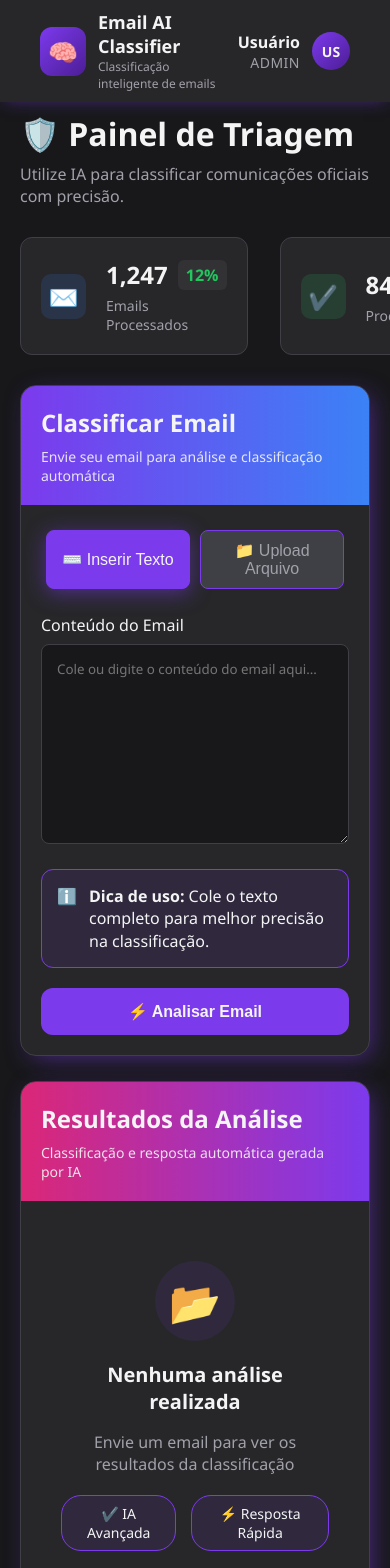
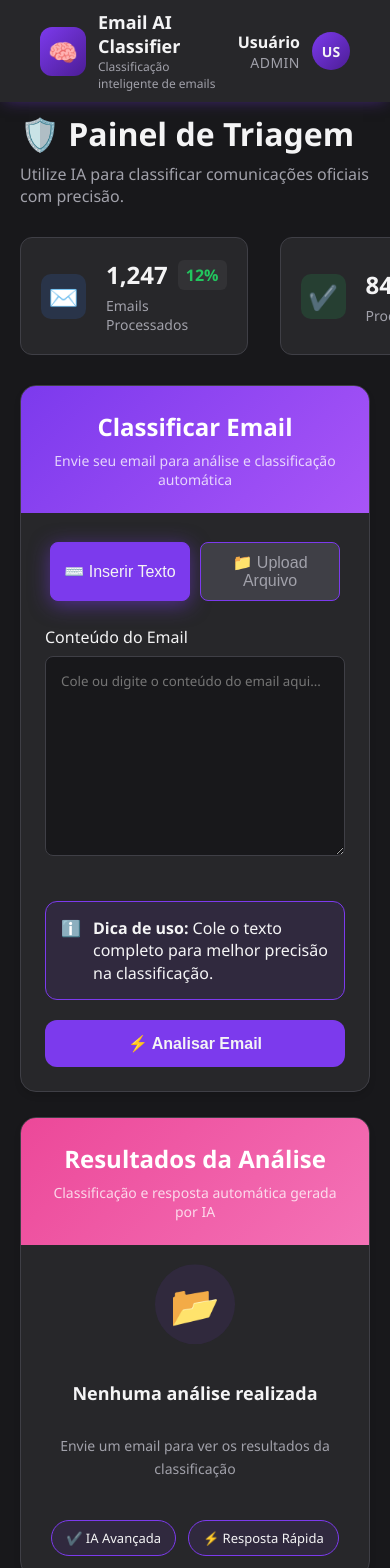
Before and after one commit to Lucascfsb/autoU-email, a React (Create React App) app in the folder frontend/: page / in a window 390 px wide. Shown: the top 1568 px of the page. Built offline with nearby package versions, Linux system fonts and the light colour scheme.

Commit message:
Ajuste css result card

```diff
--- a/frontend/src/styles/ResultsCard.css
+++ b/frontend/src/styles/ResultsCard.css
@@ -2,50 +2,134 @@
   CARD DE RESULTADOS
 ======================================== */
 
-/* Estado vazio */
+/* ✅ Card ocupa toda altura disponível */
+.card-panel {
+  background: var(--bg-secondary);
+  border-radius: 16px;
+  box-shadow: 0 4px 6px rgba(0, 0, 0, 0.1);
+  overflow: hidden;
+  transition: all 0.3s;
+  display: flex;
+  flex-direction: column;
+  height: 100%;
+}
+
+/* Header do card */
+.card-header {
+  padding: 24px;
+  text-align: center;
+  flex-shrink: 0;
+}
+
+.card-header h3 {
+  font-size: 24px;
+  font-weight: 700;
+  margin-bottom: 8px;
+  color: #fff;
+}
+
+.card-header p {
+  font-size: 14px;
+  color: rgba(255, 255, 255, 0.85);
+  margin: 0;
+}
+
+/* Gradientes do header */
+.purple-gradient {
+  background: linear-gradient(135deg, #7c3aed, #a855f7);
+}
+
+.pink-gradient {
+  background: linear-gradient(135deg, #ec4899, #f472b6);
+}
+
+/* Body ocupa todo espaço restante */
+.card-body {
+  padding: 24px;
+  flex: 1;
+  display: flex;
+  flex-direction: column;
+  overflow-y: auto;
+}
+
+/* Quando centralizado, usa todo o espaço */
+.card-body.centered {
+  display: flex;
+  justify-content: center;
+  align-items: center;
+  padding: 40px 24px;
+}
+
+/* Estado vazio - SEMPRE CENTRALIZADO */
 .empty-state {
   text-align: center;
-  padding: 40px 20px;
+  padding: 0;
+  display: flex;
+  flex-direction: column;
+  align-items: center;
+  justify-content: center;
+  width: 100%;
+  max-width: 400px;
+  margin: 0 auto;
 }
 
 .empty-icon-circle {
-  width: 80px;
-  height: 80px;
-  margin: 0 auto 20px;
+  width: 100px;
+  height: 100px;
+  margin: 0 auto 24px;
   background: rgba(124, 58, 237, 0.1);
   border-radius: 50%;
   display: flex;
   align-items: center;
   justify-content: center;
-  font-size: 42px;
+  font-size: 48px;
+  animation: float 3s ease-in-out infinite;
+}
+
+@keyframes float {
+  0%, 100% { transform: translateY(0px); }
+  50% { transform: translateY(-10px); }
 }
 
 .empty-state h4 {
   color: var(--text-primary);
-  margin: 10px 0;
-  font-size: 20px;
+  margin: 16px 0;
+  font-size: 22px;
+  font-weight: 600;
 }
 
 .empty-state p {
   color: var(--text-muted);
-  margin-bottom: 20px;
+  margin-bottom: 24px;
+  font-size: 15px;
+  line-height: 1.6;
 }
 
 /* Badges de confiança */
 .trust-badges {
   display: flex;
-  gap: 15px;
+  gap: 16px;
   justify-content: center;
-  margin-top: 20px;
+  margin-top: 24px;
+  flex-wrap: wrap;
 }
 
 .trust-badges span {
   background: rgba(124, 58, 237, 0.1);
-  padding: 8px 16px;
+  padding: 10px 18px;
   border-radius: 20px;
   font-size: 14px;
   color: var(--text-primary);
   border: 1px solid var(--accent-purple);
+  transition: all 0.2s;
+  white-space: nowrap;
+}
+
+.trust-badges span:hover {
+  background: rgba(124, 58, 237, 0.2);
+  border-color: #a855f7;
+  transform: translateY(-2px);
+  box-shadow: 0 4px 8px rgba(124, 58, 237, 0.2);
 }
 
 /* ========================================
@@ -57,7 +141,6 @@
   flex-direction: column;
   gap: 20px;
   width: 100%;
-  max-width: 100%;
   animation: fadeIn 0.4s ease-out;
 }
 
@@ -76,7 +159,7 @@
 .result-badge {
   align-self: flex-start;
   padding: 8px 16px;
-  margin: 8px 0 8px;
+  margin: 0;
   border-radius: 8px;
   font-weight: 700;
   font-size: 14px;
@@ -97,41 +180,11 @@
 }
 
 /* ========================================
-  CAIXA DE SUGESTÃO (EXISTENTE)
-======================================== */
-
-.suggestion-box {
-  display: flex;
-  flex-direction: column;
-  gap: 8px;
-  width: 100%;
-}
-
-.suggestion-box label {
-  font-size: 12px;
-  font-weight: 600;
-  color: var(--text-muted);
-  text-transform: uppercase;
-  letter-spacing: 0.5px;
-  margin-bottom: 8px;
-}
-
-.suggestion-text {
-  background: var(--bg-primary);
-  border: 1px solid var(--bg-tertiary);
-  padding: 16px;
-  border-radius: 8px;
-  color: var(--text-primary);
-  min-height: 200px;
-  margin-bottom: 16px;
-}
-
-/* ========================================
-  ✅ NOVO: BARRA DE CONFIANÇA
+  BARRA DE CONFIANÇA
 ======================================== */
 
 .confidence-meter {
-  padding: 14px;
+  padding: 12px;
   background: rgba(124, 58, 237, 0.05);
   border-radius: 8px;
   border: 1px solid rgba(124, 58, 237, 0.2);
@@ -144,16 +197,15 @@
   color: var(--text-muted);
   margin-bottom: 8px;
   text-transform: uppercase;
-  letter-spacing: 0.5px;
 }
 
 .confidence-bar-container {
   width: 100%;
-  height: 18px;
+  height: 20px;
   background: rgba(255, 255, 255, 0.05);
   border-radius: 10px;
   overflow: hidden;
-  margin-bottom: 4px;
+  margin-bottom: 8px;
   box-shadow: inset 0 2px 4px rgba(0, 0, 0, 0.2);
 }
 
@@ -161,7 +213,6 @@
   height: 100%;
   transition: width 0.8s cubic-bezier(0.4, 0, 0.2, 1);
   border-radius: 10px;
-  box-shadow: 0 0 10px rgba(34, 197, 94, 0.5);
 }
 
 .confidence-value {
@@ -169,15 +220,14 @@
   font-size: 16px;
   font-weight: 700;
   color: var(--accent-green);
-  margin-top: 4px;
 }
 
 /* ========================================
-  ✅ NOVO: CAIXA DE JUSTIFICATIVA
+  JUSTIFICATIVA
 ======================================== */
 
 .justification-box {
-  padding: 14px;
+  padding: 12px;
   background: rgba(168, 85, 247, 0.05);
   border-left: 3px solid #a855f7;
   border-radius: 8px;
@@ -196,15 +246,16 @@
 .justification-box p {
   font-size: 14px;
   color: var(--text-primary);
+  line-height: 1.6;
   margin: 0;
 }
 
 /* ========================================
-  ✅ NOVO: MÉTRICAS NLP
+  MÉTRICAS NLP
 ======================================== */
 
 .nlp-metrics {
-  padding: 14px;
+  padding: 16px;
   background: rgba(30, 41, 59, 0.5);
   border-radius: 12px;
   border: 1px solid rgba(124, 58, 237, 0.3);
@@ -214,7 +265,7 @@
   font-size: 16px;
   font-weight: 600;
   color: var(--text-primary);
-  margin-bottom: 15px;
+  margin-bottom: 12px;
   display: flex;
   align-items: center;
   gap: 8px;
@@ -235,14 +286,20 @@
   background: rgba(255, 255, 255, 0.03);
   border-radius: 8px;
   border: 1px solid rgba(255, 255, 255, 0.05);
+  transition: all 0.2s;
+}
+
+.nlp-stat:hover {
+  background: rgba(255, 255, 255, 0.05);
+  border-color: rgba(124, 58, 237, 0.3);
 }
 
 .nlp-stat-label {
-  font-size: 12px;
+  font-size: 11px;
   color: var(--text-muted);
   text-transform: uppercase;
+  font-weight: 600;
   letter-spacing: 0.5px;
-  font-weight: 600;
 }
 
 .nlp-stat-value {
@@ -268,11 +325,12 @@
 }
 
 /* ========================================
-  ✅ NOVO: SEÇÃO DE KEYWORDS
+  SEÇÃO DE KEYWORDS
 ======================================== */
 
 .keywords-section {
-  padding-top: 14px;
+  margin-top: 16px;
+  padding-top: 16px;
   border-top: 1px solid rgba(255, 255, 255, 0.05);
 }
 
@@ -281,7 +339,7 @@
   font-size: 12px;
   font-weight: 600;
   color: var(--text-muted);
-  margin-bottom: 6px;
+  margin-bottom: 10px;
   text-transform: uppercase;
   letter-spacing: 0.5px;
 }
@@ -309,15 +367,86 @@
   background: linear-gradient(135deg, rgba(124, 58, 237, 0.3), rgba(168, 85, 247, 0.3));
   border-color: rgba(124, 58, 237, 0.5);
   transform: translateY(-2px);
+  box-shadow: 0 4px 8px rgba(124, 58, 237, 0.2);
 }
 
 /* ========================================
-  ✅ RESPONSIVIDADE
+  CAIXA DE SUGESTÃO
+======================================== */
+
+.suggestion-box {
+  display: flex;
+  flex-direction: column;
+  gap: 8px;
+  width: 100%;
+}
+
+.suggestion-box label {
+  font-size: 12px;
+  font-weight: 600;
+  color: var(--text-muted);
+  text-transform: uppercase;
+  letter-spacing: 0.5px;
+  margin-bottom: 8px;
+}
+
+.suggestion-text {
+  background: var(--bg-primary);
+  border: 1px solid var(--bg-tertiary);
+  padding: 16px;
+  border-radius: 8px;
+  color: var(--text-primary);
+  min-height: 120px;
+  line-height: 1.6;
+  white-space: pre-wrap;
+}
+
+/* ========================================
+  RESPONSIVIDADE
 ======================================== */
 
 @media (max-width: 768px) {
+  .card-body.centered {
+    padding: 30px 20px;
+  }
+
+  .empty-icon-circle {
+    width: 80px;
+    height: 80px;
+    font-size: 40px;
+    margin-bottom: 20px;
+  }
+
+  .empty-state h4 {
+    font-size: 18px;
+  }
+
+  .empty-state p {
+    font-size: 14px;
+    margin-bottom: 20px;
+  }
+
+  .trust-badges {
+    gap: 12px;
+    margin-top: 20px;
+  }
+
+  .trust-badges span {
+    padding: 8px 14px;
+    font-size: 13px;
+  }
+
   .nlp-stats-grid {
     grid-template-columns: repeat(2, 1fr);
+    gap: 10px;
+  }
+
+  .nlp-stat {
+    padding: 10px;
+  }
+
+  .nlp-stat-value {
+    font-size: 16px;
   }
 
   .keywords-list {
@@ -329,15 +458,22 @@
     padding: 5px 10px;
   }
 
-  .confidence-meter {
-    padding: 12px;
+  .suggestion-text {
+    min-height: 100px;
+    font-size: 13px;
   }
 
-  .nlp-metrics {
-    padding: 15px;
+  .justification-box p {
+    font-size: 13px;
+  }
+}
+
+@media (max-width: 480px) {
+  .nlp-stats-grid {
+    grid-template-columns: 1fr;
   }
 
-  .suggestion-text {
-    min-height: 150px;
+  .card-body.centered {
+    padding: 20px 16px;
   }
 }
```
